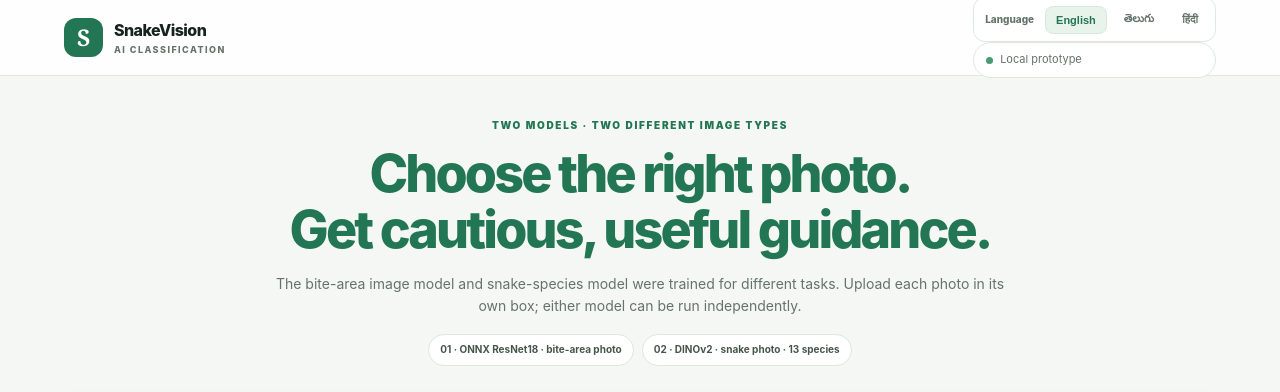
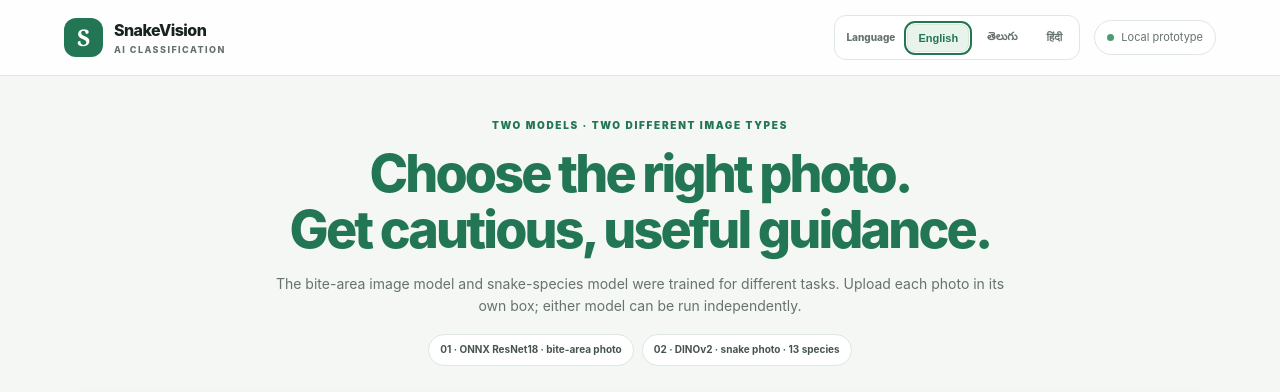
Before and after one commit to rupeshkr2006/SnakeVision, a Flask app: page / in a window 1280 px wide. Shown: the top 392 px of the page. Run offline with Flask 3, Linux system fonts and the light colour scheme; some libraries are stand-ins or nearby versions.

Commit message:
Style page-wide language selector

```diff
--- a/static/css/style.css
+++ b/static/css/style.css
@@ -31,3 +31,11 @@
 .language-button.active{background:var(--green-soft);color:var(--green);border-color:#d5e9da}
 .language-button:focus-visible{outline:2px solid var(--green);outline-offset:2px}
 @media(max-width:480px){.language-switch{width:100%;justify-content:space-between}.language-switch>span{width:100%}.language-button{flex:1}}
+
+
+/* Page-wide language controls in the site header */
+.header-actions{display:flex;align-items:center;gap:14px;flex-wrap:wrap;justify-content:flex-end}
+.site-header .language-switch{display:flex;align-items:center;gap:7px;flex-wrap:wrap}
+.site-header .language-button{cursor:pointer}
+.site-header .language-button.active{font-weight:700;outline:2px solid currentColor;outline-offset:1px}
+@media(max-width:640px){.header-actions{align-items:flex-start;flex-direction:column;gap:8px}.site-header{gap:10px;align-items:flex-start}}
```
